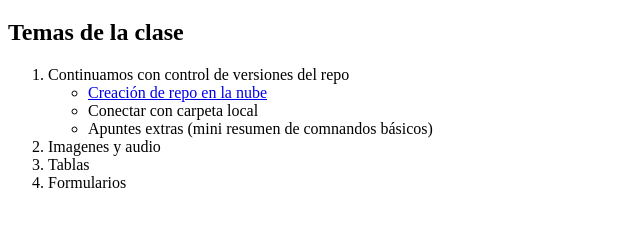
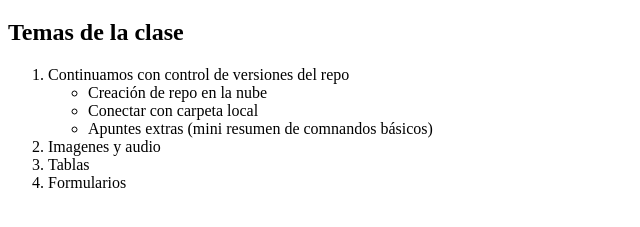
Before and after one commit to jaquelinesosa/Clase5-24261, a plain HTML site: page index.html in a window 1280 px wide. Shown: the part 61-288 px from the top of the page, without its empty margins (0-640 px from the left). Drawn offline with Linux system fonts and the light colour scheme.

Commit message:
Comienzo proyecto

```diff
--- a/index.html
+++ b/index.html
@@ -15,7 +15,7 @@
             <ol>
                 <li>Continuamos con control de versiones del repo</li>
                 <ul>
-                    <li><a href="https://github.com/">Creación de repo en la nube</a></li>
+                    <li>Creación de repo en la nube</a></li>
                     <li>Conectar con carpeta local</li>
                     <li>Apuntes extras (mini resumen de comnandos básicos)</li>
                 </ul>
```
